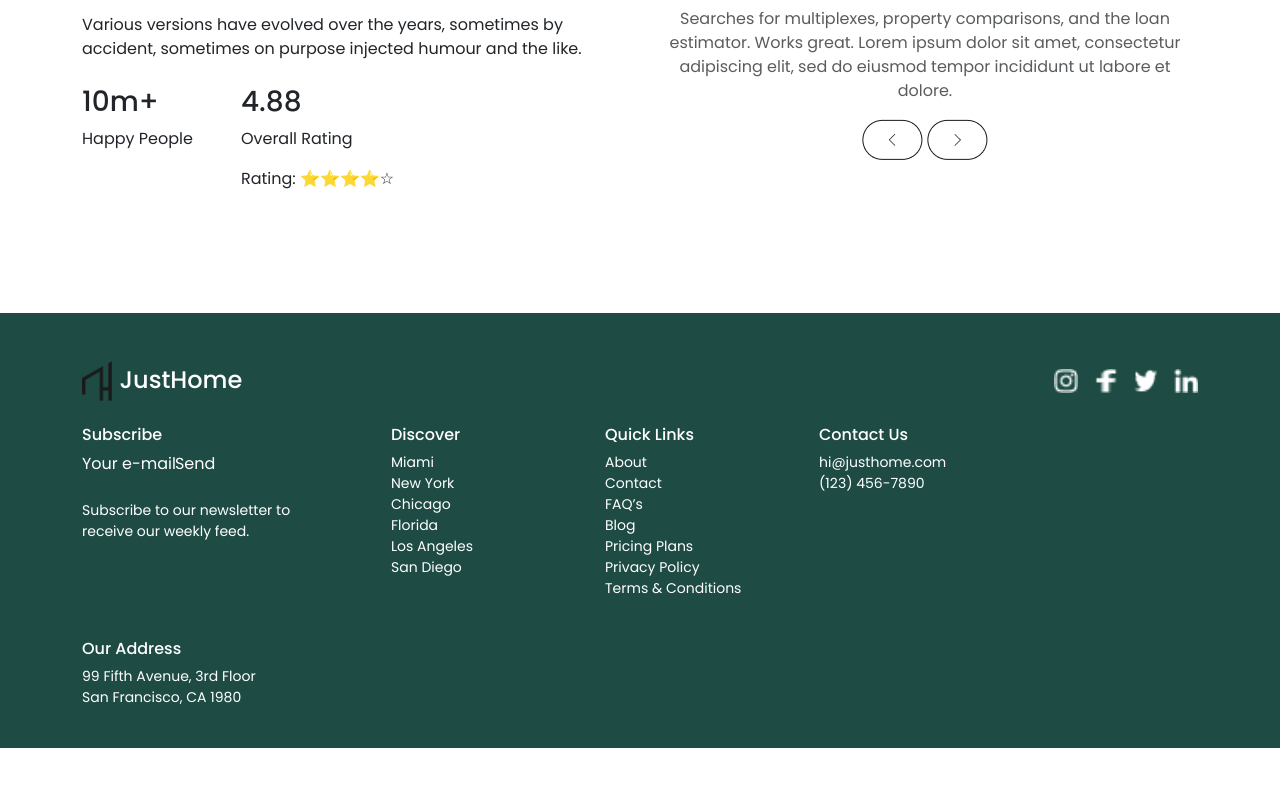
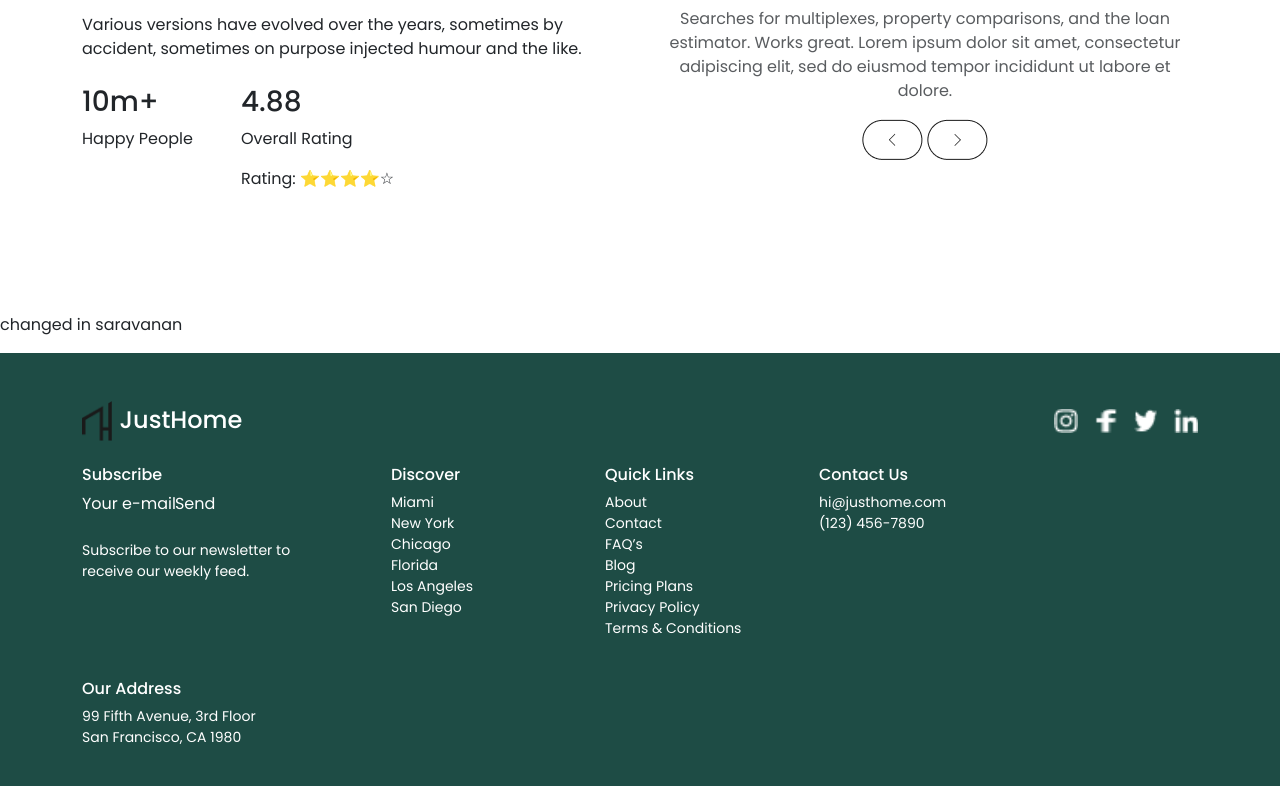
Before and after one commit to saravananvimal0608/Real-Estate-Website, a React (Create React App) app: page / in a window 1280 px wide. Shown: the part 3524-4310 px from the top of the page. Before the commit the page ends 4272 px from the top, so only its background shows below. Built offline with nearby package versions, Linux system fonts and the light colour scheme.

Commit message:
changes in saravana

```diff
--- a/src/pages/home.js
+++ b/src/pages/home.js
@@ -16,7 +16,7 @@ const Home = () => {
       <Swipper />
       <FindPerfectHome/>
       <Review/>
-
+      <p>changed in saravanan</p>
     </div>
   );
 };
```
